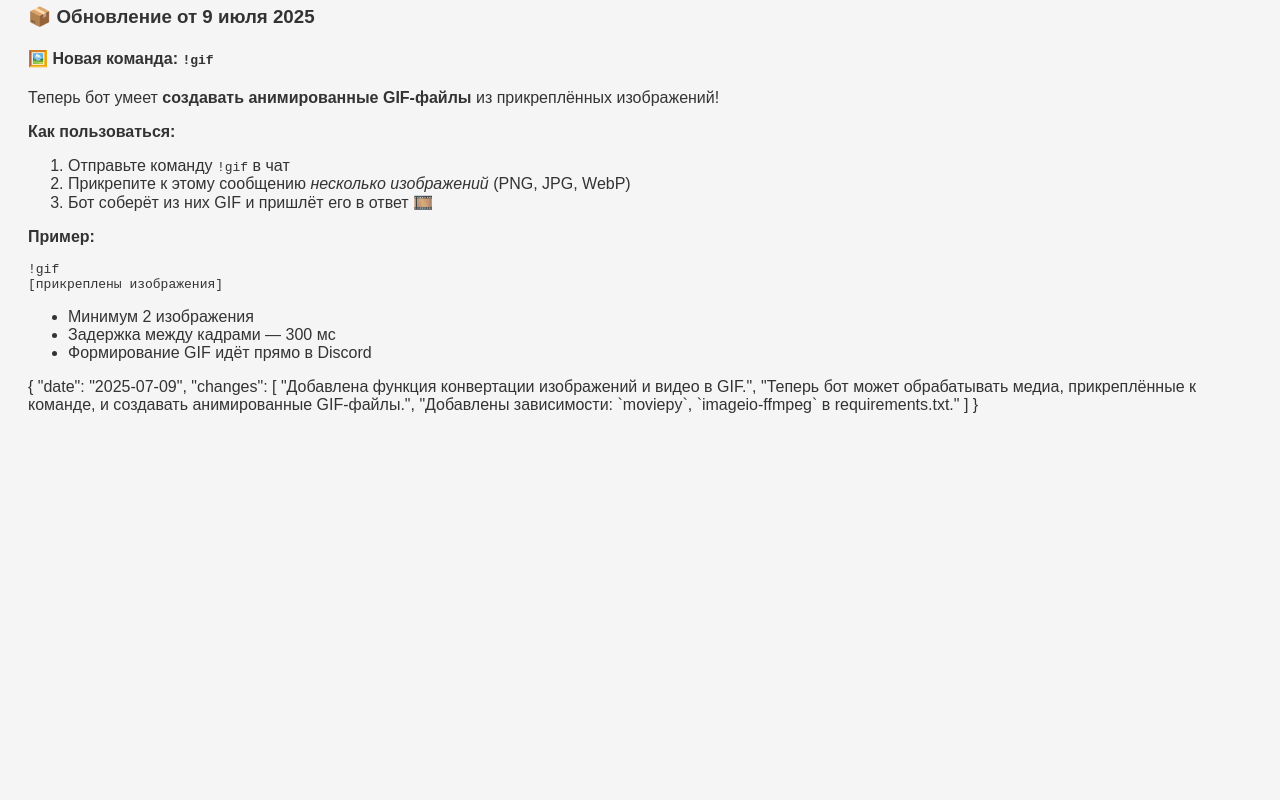
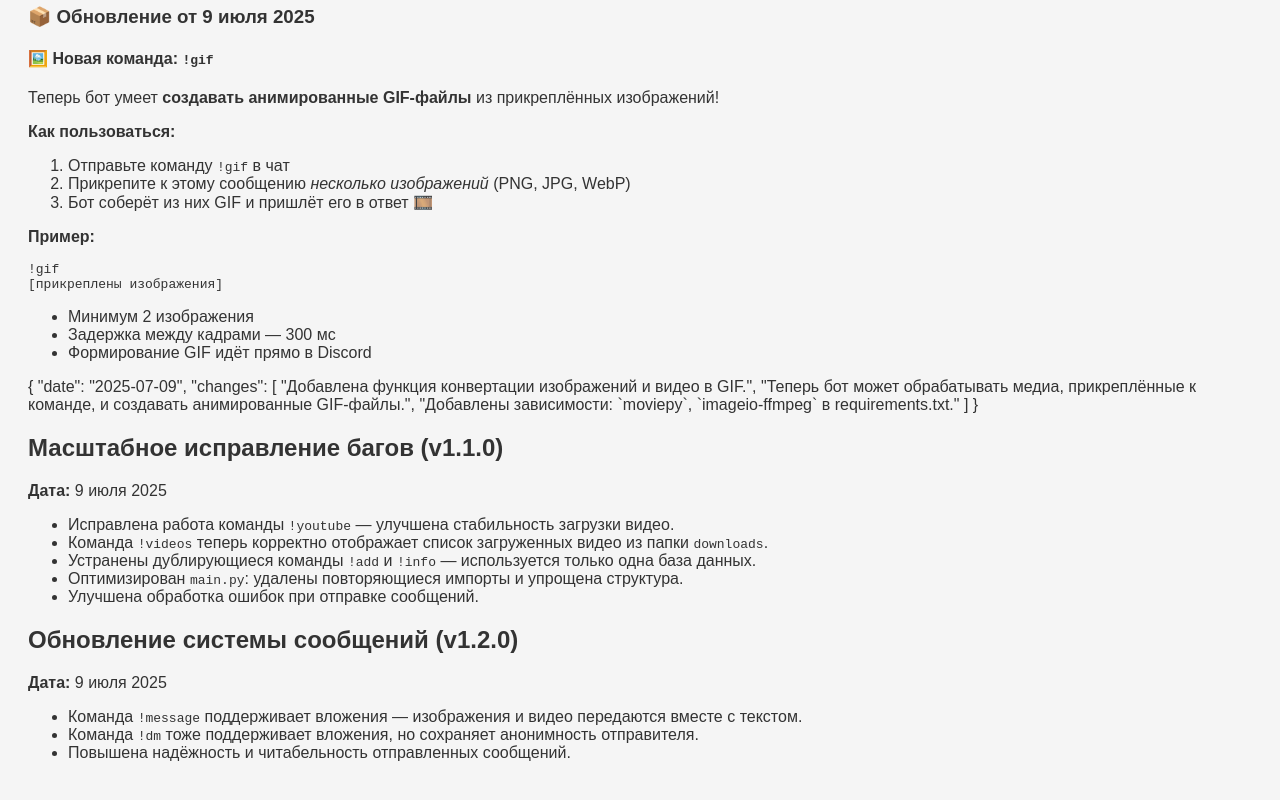
Before and after one commit to Pembevich/pumba-bot-devlog1, a plain HTML site: page index.html in a window 1280 px wide. Shown: the part 634-1434 px from the top of the page. Before the commit the page ends 1076 px from the top, so only its background shows below. Drawn offline with Linux system fonts and the light colour scheme.

Commit message:
Update index.html

```diff
--- a/index.html
+++ b/index.html
@@ -66,3 +66,26 @@
     "Добавлены зависимости: `moviepy`, `imageio-ffmpeg` в requirements.txt."
   ]
 }
+<section class="changelog">
+  <div class="update">
+    <h2>Масштабное исправление багов (v1.1.0)</h2>
+    <p><strong>Дата:</strong> 9 июля 2025</p>
+    <ul>
+      <li>Исправлена работа команды <code>!youtube</code> — улучшена стабильность загрузки видео.</li>
+      <li>Команда <code>!videos</code> теперь корректно отображает список загруженных видео из папки <code>downloads</code>.</li>
+      <li>Устранены дублирующиеся команды <code>!add</code> и <code>!info</code> — используется только одна база данных.</li>
+      <li>Оптимизирован <code>main.py</code>: удалены повторяющиеся импорты и упрощена структура.</li>
+      <li>Улучшена обработка ошибок при отправке сообщений.</li>
+    </ul>
+  </div>
+
+  <div class="update">
+    <h2>Обновление системы сообщений (v1.2.0)</h2>
+    <p><strong>Дата:</strong> 9 июля 2025</p>
+    <ul>
+      <li>Команда <code>!message</code> поддерживает вложения — изображения и видео передаются вместе с текстом.</li>
+      <li>Команда <code>!dm</code> тоже поддерживает вложения, но сохраняет анонимность отправителя.</li>
+      <li>Повышена надёжность и читабельность отправленных сообщений.</li>
+    </ul>
+  </div>
+</section>
```
